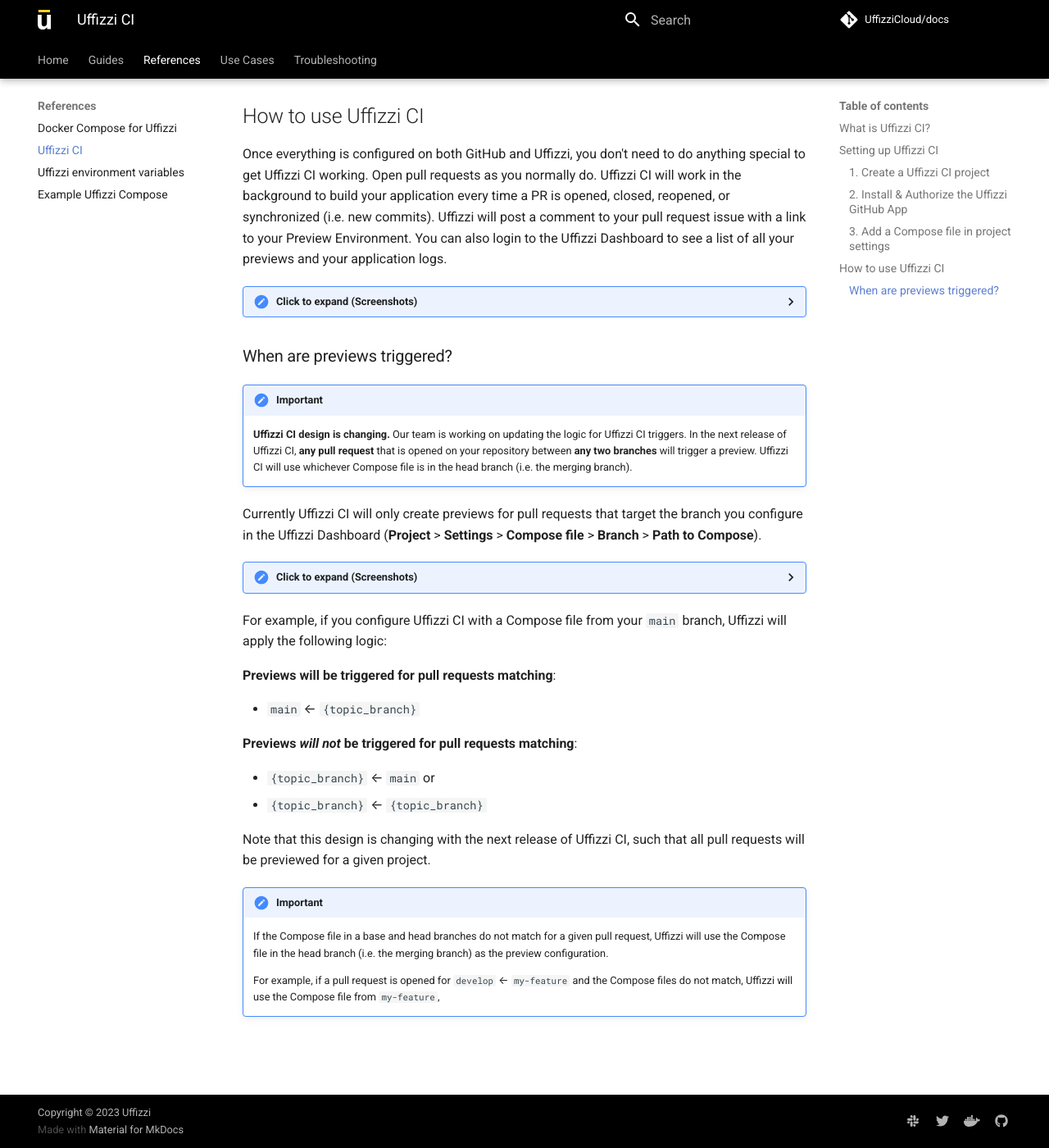
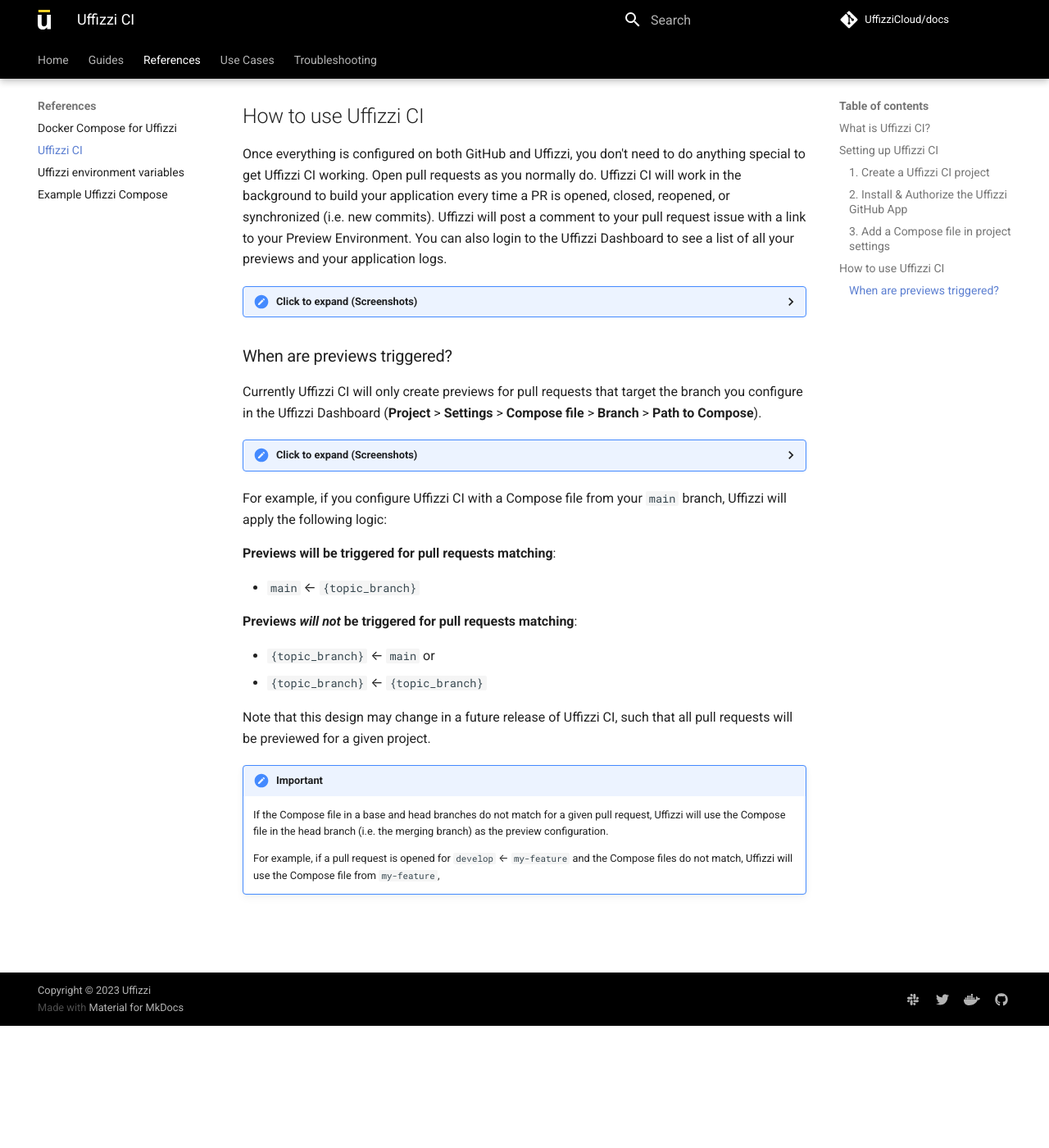
Before and after one commit to UffizziCloud/docs, an MkDocs documentation site: the page built from docs/references/uffizzi-ci.md, in a window 1280 px wide and 1400 px high, scrolled down 1553 px. Shown: the whole window at 82% size. Built offline with MkDocs 1.6.1 and Material for MkDocs 9.7.7, drawn with Linux system fonts in a browser that asks for light colours; comment, search, counter and statistics services are not loaded; after the commit the page ends 2804 px from its top, so only the background shows below that.

Commit message:
Update uffizzi-ci.md

```diff
--- a/docs/references/uffizzi-ci.md
+++ b/docs/references/uffizzi-ci.md
@@ -64,8 +64,6 @@
 </details>
 
 ### When are previews triggered?
-!!! Important
-    **Uffizzi CI design is changing.** Our team is working on updating the logic for Uffizzi CI triggers. In the next release of Uffizzi CI, **any pull request** that is opened on your repository between **any two branches** will trigger a preview. Uffizzi CI will use whichever Compose file is in the head branch (i.e. the merging branch).
 
 Currently Uffizzi CI will only create previews for pull requests that target the branch you configure in the Uffizzi Dashboard (**Project** > **Settings** > **Compose file** > **Branch** > **Path to Compose**).
 
@@ -85,7 +83,7 @@
 - `{topic_branch}` ← `main` or
 - `{topic_branch}` ← `{topic_branch}`
 
-Note that this design is changing with the next release of Uffizzi CI, such that all pull requests will be previewed for a given project.
+Note that this design may change in a future release of Uffizzi CI, such that all pull requests will be previewed for a given project.
 
 !!! Important
     If the Compose file in a base and head branches do not match for a given pull request, Uffizzi will use the Compose file in the head branch (i.e. the merging branch) as the preview configuration.
```
